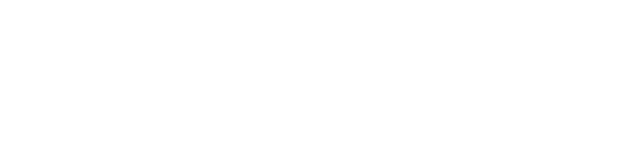
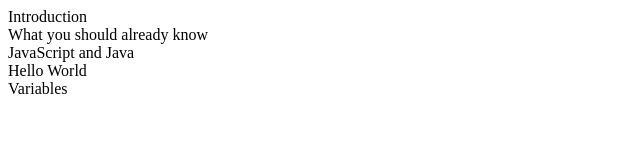
Before and after one commit to niyoceles/Celestin-Opeyemi, a plain HTML site: page index.html in a window 1280 px wide. Shown: the whole page, without its empty margins (0-640 px from the left). Drawn offline with Linux system fonts and the light colour scheme.

Commit message:
modified five section headers

```diff
--- a/index.html
+++ b/index.html
@@ -11,24 +11,35 @@
   <script src="https://cdn.freecodecamp.org/testable-projects-fcc/v1/bundle.js"></script>
   <main id='main-doc'>
 
-    <section class="main-section">
+    <section class="main-section" id="introduction">
+      <header>
+        Introduction
+      </header>
 
     </section>
 
-    <section class="main-section">
-
+    <section class="main-section" id="what_you_know">
+      <header>
+        What you should already know
+      </header>
     </section>
 
-    <section class="main-section">
-
+    <section class="main-section" id="javascript_java">
+      <header>
+        JavaScript and Java
+      </header>
     </section>
 
-    <section class="main-section">
-
+    <section class="main-section" id="hello_world">
+      <header>
+        Hello World
+      </header>
     </section>
 
-    <section class="main-section">
-
+    <section class="main-section" id="variables">
+      <header>
+        Variables
+      </header>
     </section>
 
 
```
